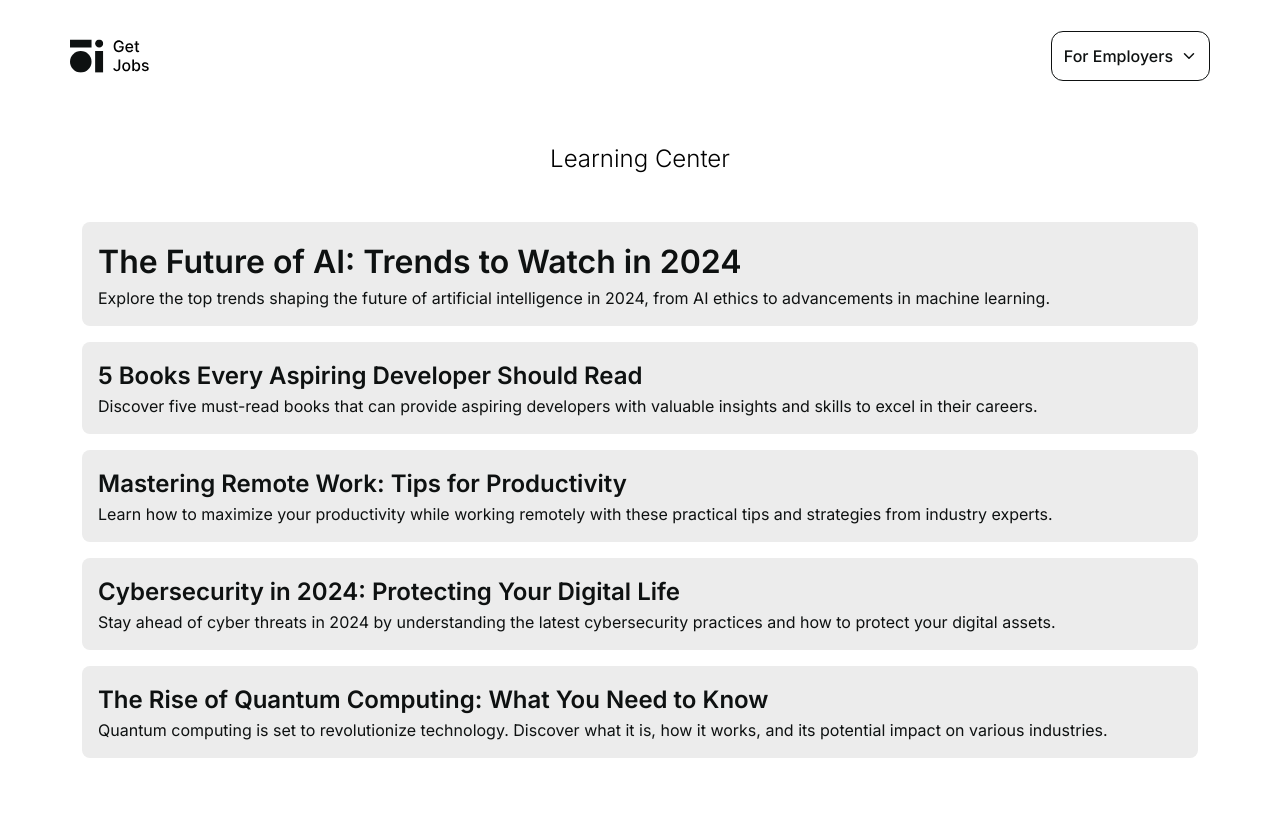
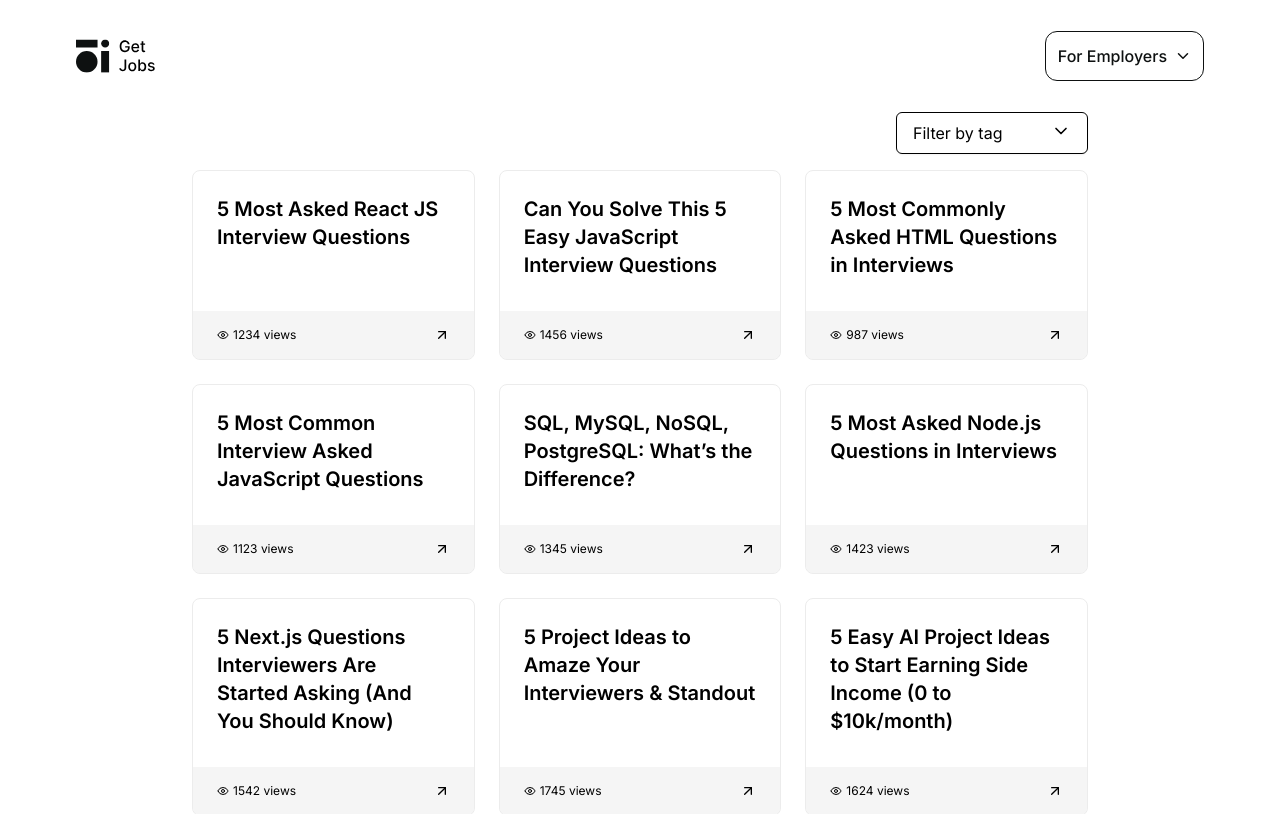
Before and after one commit to jobfinder456/Frontend, a Next.js app: page /blogs in a window 1280 px wide. Shown: the top 814 px of the page. Built offline with nearby package versions, Linux system fonts and the light colour scheme.

Commit message:
blog done

```diff
--- a/package.json
+++ b/package.json
@@ -16,6 +16,7 @@
     "clsx": "^2.1.0",
     "dayjs": "^1.11.13",
     "framer-motion": "^11.2.10",
+    "lucide-react": "^0.465.0",
     "next": "^14.2.3",
     "quill": "^2.0.2",
     "react": "^18",
--- a/src/app/blogs/page.jsx
+++ b/src/app/blogs/page.jsx
@@ -1,89 +1,134 @@
 "use client";
-import Loader from "@/components/Loader";
+
+import { useState, useRef, useEffect } from "react";
+import { Eye, X, ChevronDown, ArrowUpRight } from "lucide-react";
 import Navbar from "@/components/Navbar";
-import Link from "next/link";
-import React from "react";
+import blogs from "@/lib/blogs"; // Import blogs array
 
-function BlogsPage() {
+// Get unique tags from all blogs
+const allTags = Array.from(new Set(blogs.flatMap((blog) => blog.tags)));
+
+export default function BlogPage() {
+  const [selectedTags, setSelectedTags] = useState([]);
+  const [isDropdownOpen, setIsDropdownOpen] = useState(false);
+  const dropdownRef = useRef(null);
+
+  const filteredBlogs =
+    selectedTags.length > 0
+      ? blogs.filter((blog) =>
+          blog.tags.some((tag) => selectedTags.includes(tag))
+        )
+      : blogs;
+
+  const handleTagSelect = (tag) => {
+    if (!selectedTags.includes(tag)) {
+      setSelectedTags([...selectedTags, tag]);
+    }
+    setIsDropdownOpen(false);
+  };
+
+  const handleTagRemove = (tag) => {
+    setSelectedTags(selectedTags.filter((t) => t !== tag));
+  };
+
+  useEffect(() => {
+    const handleClickOutside = (event) => {
+      if (dropdownRef.current && !dropdownRef.current.contains(event.target)) {
+        setIsDropdownOpen(false);
+      }
+    };
+
+    document.addEventListener("mousedown", handleClickOutside);
+    return () => {
+      document.removeEventListener("mousedown", handleClickOutside);
+    };
+  }, []);
+
   return (
-    <div className="relative max-w-[73.75rem] mx-auto min-h-screen overflow-hidden">
+    <div className="container mx-auto px-4 pb-8 max-w-[75rem]">
       <Navbar />
-      {false && <Loader />}
-      <div className="p-[2rem] flex flex-col gap-[1rem]">
-        <h1 className="text-[1rem] md:text-[1.5rem] font-light leading-tight text-center mb-[2rem]">
-          Learning Center
-        </h1>
-        <div className="flex flex-col gap-[1rem]">
-          <Link
-            href={"/"}
-            className="bg-background rounded-[0.5rem] p-[1rem] text-base-1 hover:pl-[1.25rem] hover:text-accent-blue-1 transition-all"
-          >
-            <h3 className="text-[2rem] font-semibold">
-              The Future of AI: Trends to Watch in 2024
-            </h3>
-            <p>
-              Explore the top trends shaping the future of artificial
-              intelligence in 2024, from AI ethics to advancements in machine
-              learning.
-            </p>
-          </Link>
+      <div className="mx-auto max-w-4xl">
+        <div className="flex justify-between items-center">
+          <h1 className="text-xl font-semibold mb-8"></h1>
 
-          <Link
-            href={"/"}
-            className="bg-background rounded-[0.5rem] p-[1rem] text-base-1 hover:pl-[1.25rem] hover:text-accent-blue-1 transition-all"
-          >
-            <h3 className="text-[1.5rem] font-semibold">
-              5 Books Every Aspiring Developer Should Read
-            </h3>
-            <p>
-              Discover five must-read books that can provide aspiring developers
-              with valuable insights and skills to excel in their careers.
-            </p>
-          </Link>
+          <div className="relative" ref={dropdownRef}>
+            <button
+              className="w-48 px-4 py-2 text-left bg-white border border-gray-300 rounded-md shadow-sm focus:outline-none focus:ring-2 focus:ring-blue-500 focus:border-blue-500"
+              onClick={() => setIsDropdownOpen(!isDropdownOpen)}
+            >
+              Filter by tag
+              <ChevronDown className="float-right h-5 w-5 text-gray-400" />
+            </button>
+            {isDropdownOpen && (
+              <div className="absolute z-10 w-48 mt-1 bg-white border border-gray-300 rounded-md shadow-lg overflow-y-auto max-h-32">
+                {allTags.map((tag) => (
+                  <button
+                    key={tag}
+                    className="block w-full px-4 py-2 text-left hover:bg-gray-100 focus:outline-none focus:bg-gray-100"
+                    onClick={() => handleTagSelect(tag)}
+                  >
+                    {tag}
+                  </button>
+                ))}
+              </div>
+            )}
+          </div>
+        </div>
 
-          <Link
-            href={"/"}
-            className="bg-background rounded-[0.5rem] p-[1rem] text-base-1 hover:pl-[1.25rem] hover:text-accent-blue-1 transition-all"
-          >
-            <h3 className="text-[1.5rem] font-semibold">
-              Mastering Remote Work: Tips for Productivity
-            </h3>
-            <p>
-              Learn how to maximize your productivity while working remotely
-              with these practical tips and strategies from industry experts.
-            </p>
-          </Link>
+        {selectedTags.length > 0 && (
+          <div className="flex flex-wrap gap-2 mb-6">
+            {selectedTags.map((tag) => (
+              <span
+                key={tag}
+                className="inline-flex items-center px-3 py-1 rounded-full text-sm font-medium bg-blue-100 text-blue-800"
+              >
+                {tag}
+                <button
+                  className="ml-2 inline-flex items-center justify-center w-4 h-4 rounded-full bg-blue-200 text-blue-500 hover:bg-blue-300 focus:outline-none"
+                  onClick={() => handleTagRemove(tag)}
+                >
+                  <X className="h-3 w-3" />
+                </button>
+              </span>
+            ))}
+          </div>
+        )}
 
-          <Link
-            href={"/"}
-            className="bg-background rounded-[0.5rem] p-[1rem] text-base-1 hover:pl-[1.25rem] hover:text-accent-blue-1 transition-all"
-          >
-            <h3 className="text-[1.5rem] font-semibold">
-              Cybersecurity in 2024: Protecting Your Digital Life
-            </h3>
-            <p>
-              Stay ahead of cyber threats in 2024 by understanding the latest
-              cybersecurity practices and how to protect your digital assets.
-            </p>
-          </Link>
-
-          <Link
-            href={"/"}
-            className="bg-background rounded-[0.5rem] p-[1rem] text-base-1 hover:pl-[1.25rem] hover:text-accent-blue-1 transition-all"
-          >
-            <h3 className="text-[1.5rem] font-semibold">
-              The Rise of Quantum Computing: What You Need to Know
-            </h3>
-            <p>
-              Quantum computing is set to revolutionize technology. Discover
-              what it is, how it works, and its potential impact on various
-              industries.
-            </p>
-          </Link>
+        <div className="grid grid-cols-1 md:grid-cols-2 lg:grid-cols-3 gap-6 mt-[1rem]">
+          {filteredBlogs.map((blog) => (
+            <a
+              key={blog.id}
+              href={`${blog.link}`}
+              className="bg-white rounded-lg overflow-hidden border-[1px] border-background transition-shadow duration-300 hover:shadow-md flex flex-col"
+            >
+              <div className="p-6">
+                <h2 className="text-xl font-semibold mb-2">{blog.title}</h2>
+                {/* <p className="text-gray-600 text-sm mb-4">{blog.description}</p> */}
+              </div>
+              <div className="px-6 py-4 bg-background bg-opacity-50 mt-auto">
+                {/* Uncomment if you want to include tags */}
+                {/* <div className="flex flex-wrap gap-2 mb-2">
+          {blog.tags.map((tag) => (
+            <span
+              key={tag}
+              className="inline-block px-2 py-1 text-xs font-semibold text-gray-700 bg-gray-200 rounded-full"
+            >
+              {tag}
+            </span>
+          ))}
+        </div> */}
+                <div className="flex justify-between items-center">
+                  <div className="flex items-center text-gray-500 text-xs">
+                    <Eye className="w-3 h-3 mr-1" />
+                    <span>{blog.views} views</span>
+                  </div>
+                  <ArrowUpRight size={16} />
+                </div>
+              </div>
+            </a>
+          ))}
         </div>
       </div>
     </div>
   );
 }
-
-export default BlogsPage;
--- a/tailwind.config.js
+++ b/tailwind.config.js
@@ -38,10 +38,10 @@ module.exports = {
     },
 
     colors: {
-      white: "#ffffff",
+      "white": "#ffffff",
       "base-1": "#0e1111",
       "base-2": "#6E7070",
-      background: "#ECECEC",
+      "background": "#ECECEC",
       "accent-blue-1": "#0000EE",
       "accent-blue-2": "#E6E6FE",
       "accent-red-1": "#F50000",
```
Also changed, not shown: src/lib/blogs.js (added), 1 other file (tests, documents, lock files or other folders).
